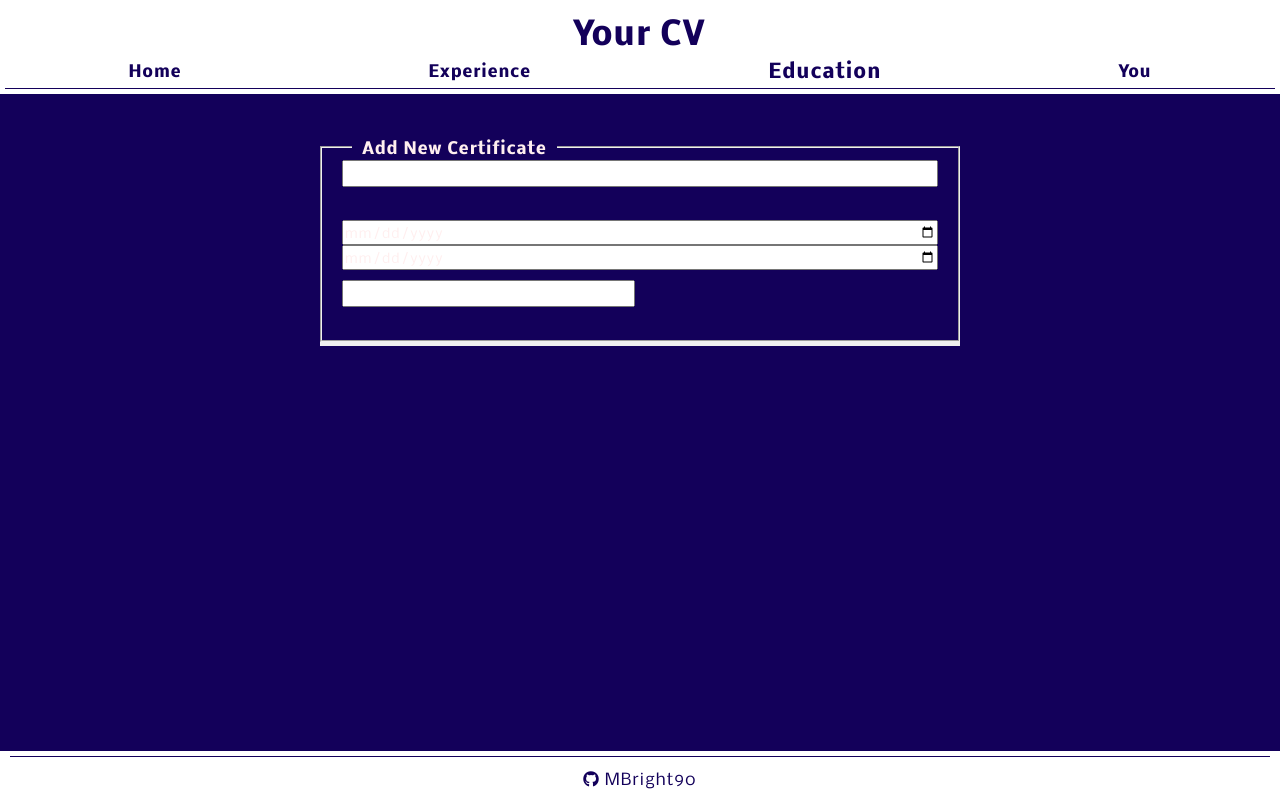
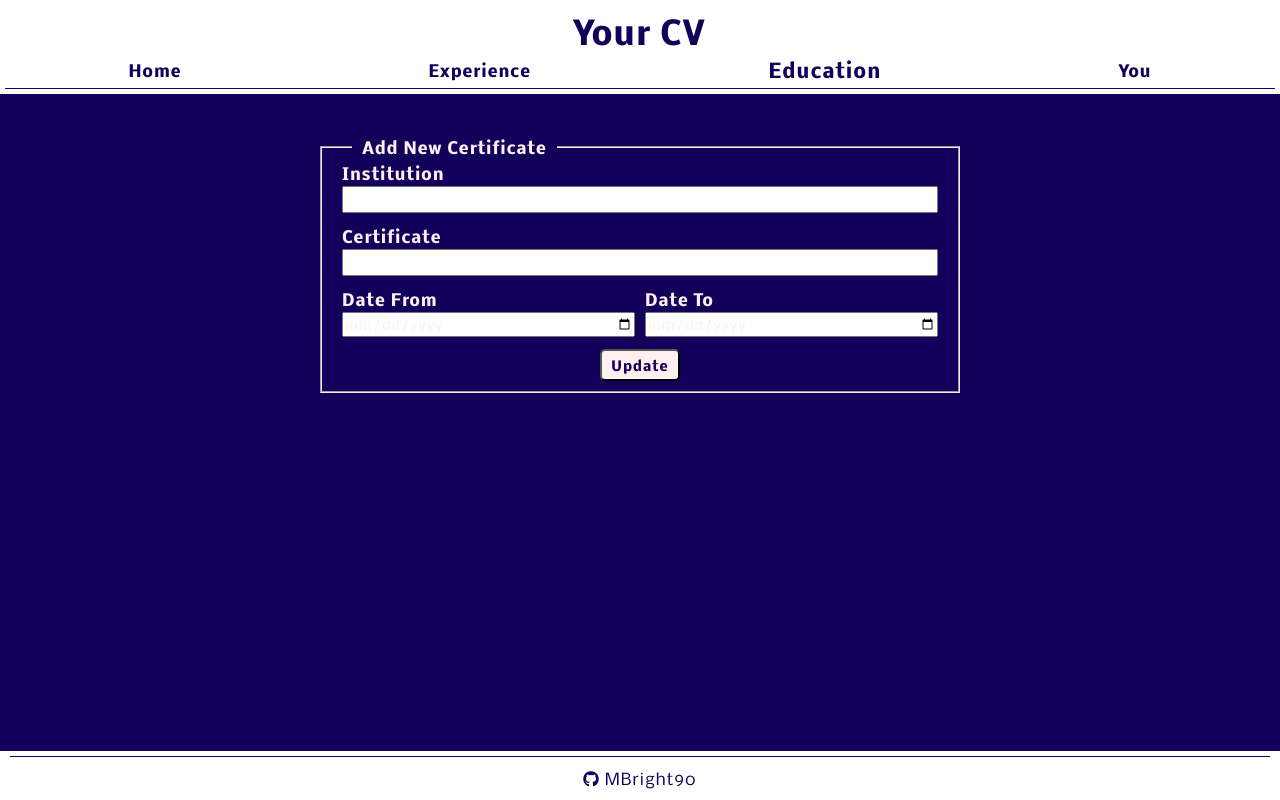
Before and after one commit to MBright90/cv-application, a React app: page / in a window 1280 px wide. Both pictures are taken after a click on the item "Education". Built offline with nearby package versions, Linux system fonts and the light colour scheme.

Commit message:
Refactor EducationInput component and props

```diff
--- a/src/components/Education.js
+++ b/src/components/Education.js
@@ -1,12 +1,14 @@
 import React, { Component } from 'react'
 import PropTypes from 'prop-types'
+
+import SaveButton from './SaveButton'
 
 const EducationDetail = (props) => {
   const education = props.educationItem
 
   return (
     <div className="education-list-item">
-      <p className="education-detail--headline">{education.institutionName} {education.dates}</p>
+      <p className="education-detail-headline">{education.institutionName} {education.dates}</p>
       <p>{education.certificateAwarded}</p>
     </div>
   )
@@ -26,7 +28,7 @@ const EducationList = (props) => {
   }
 
   return (
-    <div className="education-detail-list">
+    <div className="education-list-overview">
       {createEducationList()}
     </div>
   )
@@ -44,36 +46,39 @@ const EducationInput = (props) => {
       <fieldset>
         <legend>Add New Certificate</legend>
         <div>
-          <label htmlFor=""></label>
+          <label htmlFor="">Institution</label>
           <input
             type="text"
             id=""
-            value={props.educationItem.institutionName}/>
+            defaultValue={props.educationItem.institutionName}/>
         </div>
         <div>
-          <label htmlFor=""></label>
+          <label htmlFor="">Certificate</label>
+          <input
+            type="text"
+            id=""
+            defaultValue={props.educationItem.certificate}
+          />
+        </div>
+        <div>
+          <label htmlFor="">Date From</label>
           <input
             type="date"
             id=""
-            value={props.educationItem.dateFrom}
+            defaultValue={props.educationItem.dateFrom}
           />
-          <label htmlFor=""></label>
+        </div>
+        <div>
+          <label htmlFor="">Date To</label>
           <input
             type="date"
             id=""
-            value={props.educationItem.dateTo}
+            defaultValue={props.educationItem.dateTo}
           />
         </div>
-        <div>
-          <label htmlFor=""></label>
-          <input
-            type="text"
-            id=""
-            value={props.educationItem.certificate}
-          />
-        </div>
+        <SaveButton
+          uploadData={props.uploadEducationInfo}/>
       </fieldset>
-      <button type="submit"></button>
     </form>
   )
 }
@@ -81,14 +86,15 @@ const EducationInput = (props) => {
 EducationInput.defaultProps = {
   educationItem: {
     institutionName: '',
+    certificate: '',
     dateFrom: new Date(1, 1, 1970),
     dateTo: new Date(1, 1, 1971),
-    certificate: '',
   }
 }
 
 EducationInput.propTypes = {
   educationItem: PropTypes.object,
+  uploadEducationInfo: PropTypes.func,
 }
 
 export default class Education extends Component {
@@ -100,7 +106,9 @@ export default class Education extends Component {
     return (
       <main>
         <div className="education-page-overview">
-          <EducationInput />
+          <EducationInput
+            uploadEducationInfo={this.props.uploadEducationInfo}
+          />
           <EducationList
             educationArray={this.props.userEducationArray}
           />
@@ -111,5 +119,6 @@ export default class Education extends Component {
 }
 
 Education.propTypes = {
+  uploadEducationInfo: PropTypes.func,
   userEducationArray: PropTypes.array
 }
```
